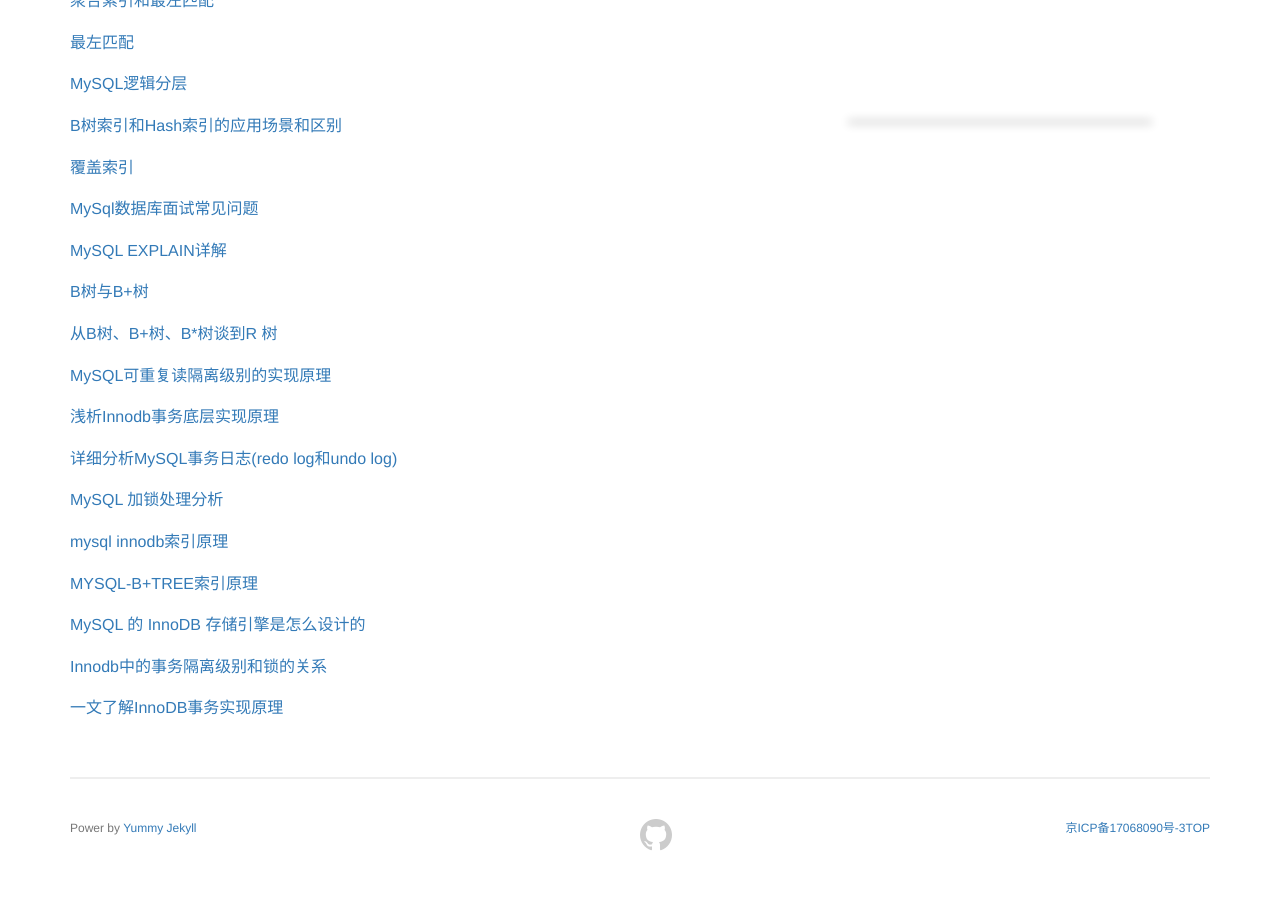
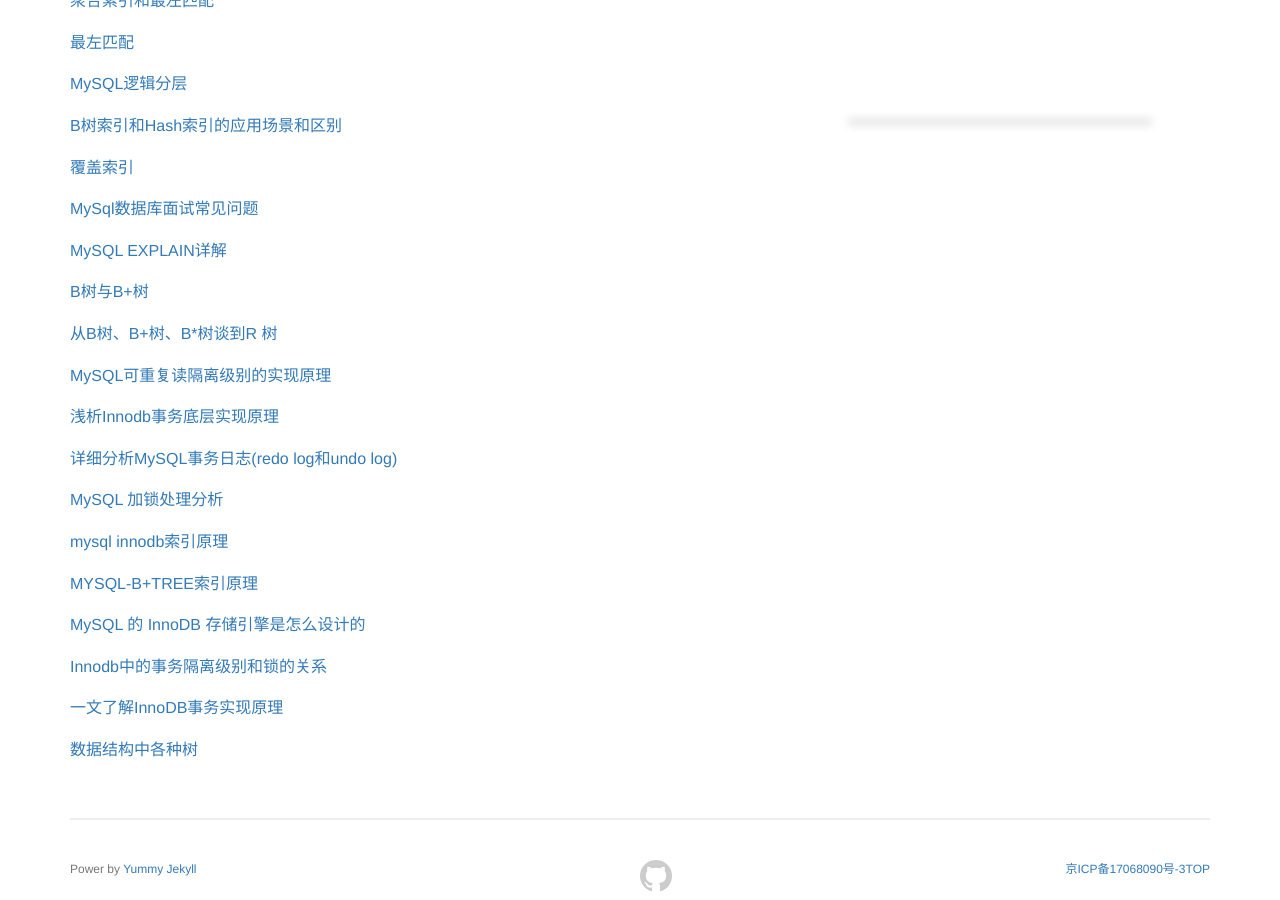
Before and after one commit to yujingzhou/yujingzhou.github.io, a Jekyll site: the page built from _posts/2020-01-08-数据库相关.md, in a window 1280 px wide and 900 px high, scrolled down 844 px. Built offline with Jekyll 4.4.1, drawn with Linux system fonts in a browser that asks for light colours; a script that is not in the unit is left out; comment, search, counter and statistics services are not loaded; before the commit the page ends 1703 px from its top, so only the background shows below that.

Commit message:
增加内容

```diff
--- a/_posts/2020-01-08-数据库相关.md
+++ b/_posts/2020-01-08-数据库相关.md
@@ -58,3 +58,5 @@ tags: [数据库]
 [Innodb中的事务隔离级别和锁的关系](https://tech.meituan.com/2014/08/20/innodb-lock.html)
 
 [一文了解InnoDB事务实现原理](https://www.jianshu.com/p/9b83ea78b380)
+
+[数据结构中各种树](https://www.cnblogs.com/maybe2030/p/4732377.html)
```
